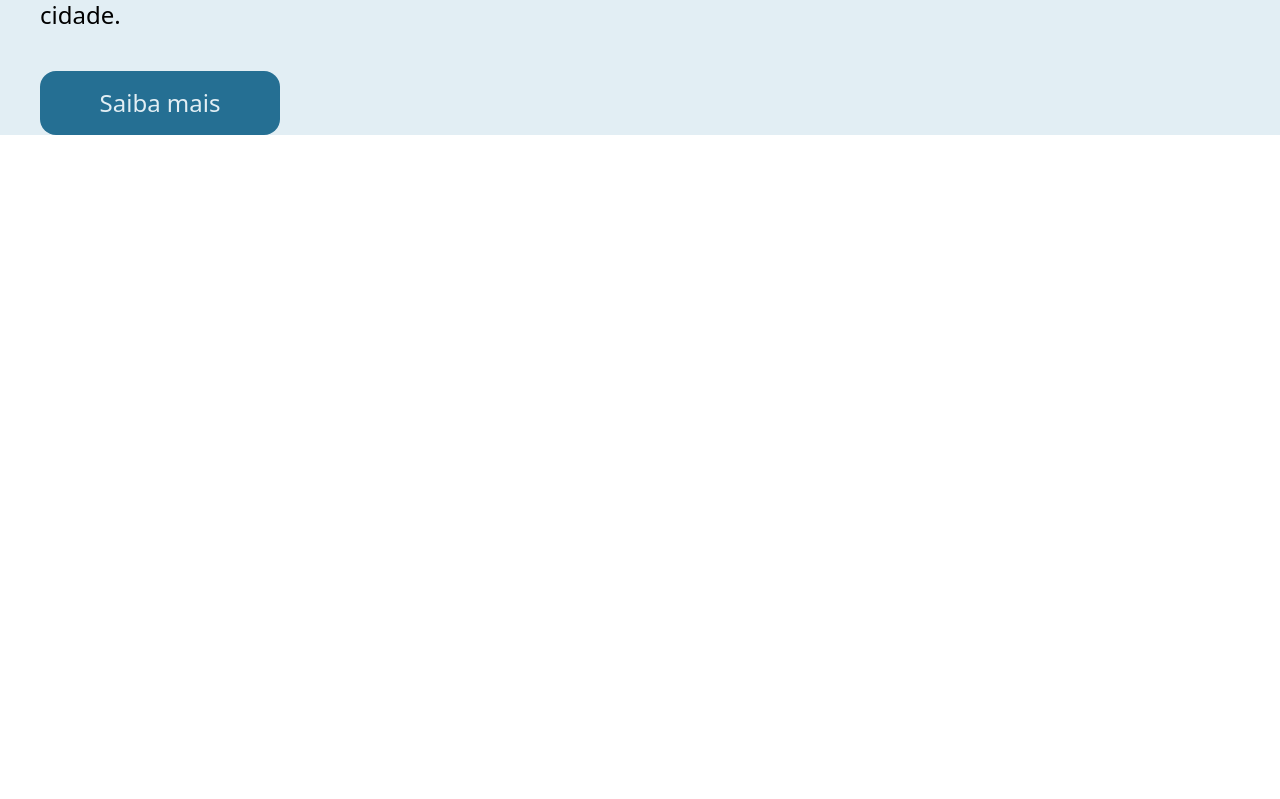
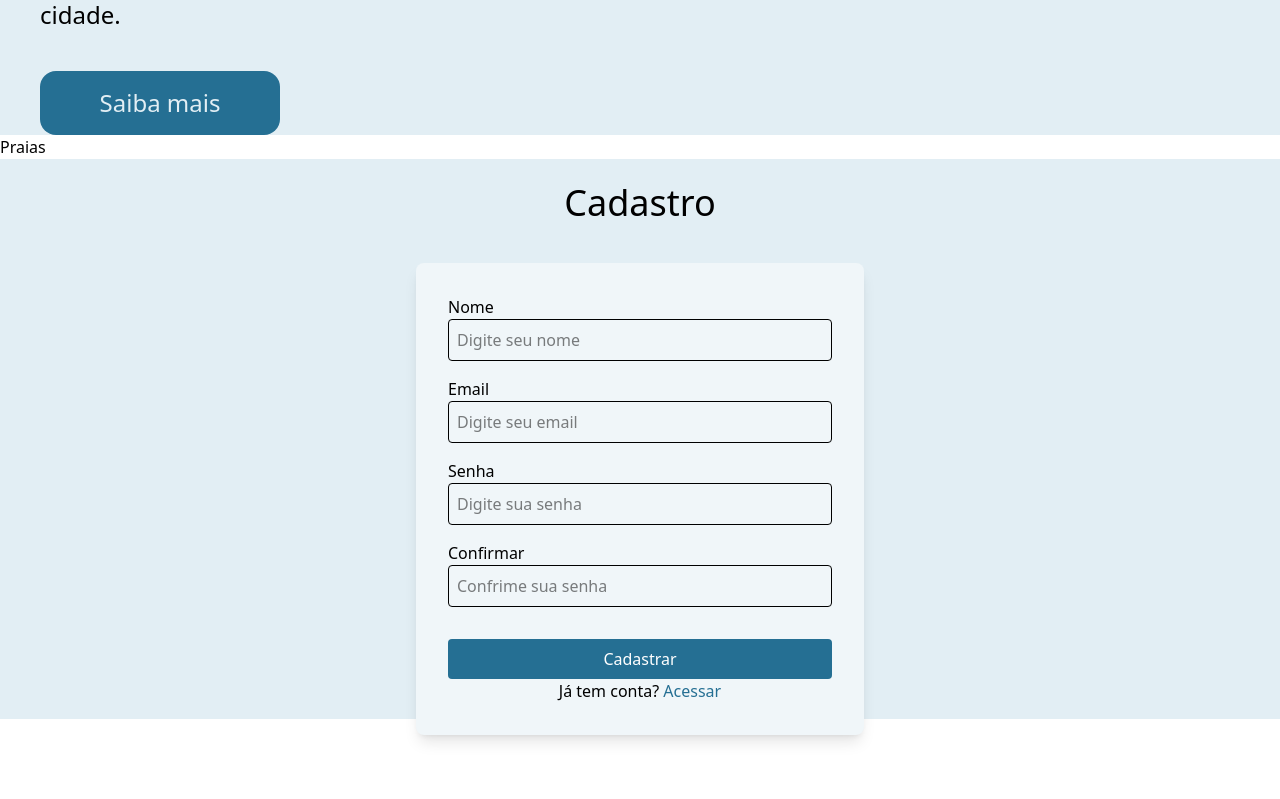
Before and after one commit to Elias700/Rota-do-Mar, a React (Vite) app: page / in a window 1280 px wide. Shown: the part 1741-2540 px from the top of the page. Before the commit the page ends 1876 px from the top, so only its background shows below. Built offline with nearby package versions, Linux system fonts and the light colour scheme; a web font is replaced by a local one.

Commit message:
fix: creation of the SignUp component.

```diff
--- a/src/App.tsx
+++ b/src/App.tsx
@@ -2,7 +2,9 @@
 import Header from './components/Header/Header'
 import Home from './pages/Home/Home'
 import SignIn from './pages/SignIn/SignIn'
+import SignUp from './pages/SignUp/SignUp'
 import Welcome from './pages/Welcome/Welcome'
+import Beaches from './pages/Beaches/Beaches'
 
 import './App.css'
 
@@ -14,6 +16,9 @@ function App() {
       <Header />
       <Home/>
       <Welcome />
+      <Beaches />
+      <SignUp />
+      <SignIn />
     </>
   )
 }
--- a/src/pages/Beaches/Beaches.tsx
+++ b/src/pages/Beaches/Beaches.tsx
@@ -1,7 +1,10 @@
+import BeachesDetail from "../BeachesDetail/BeachesDetail";
+
 const Beaches = () => {
     return (
         <main>
-            <h1>Prais</h1>
+            <h1>Praias</h1>
+            <BeachesDetail />
         </main>
     )
 };
--- a/src/pages/BeachesDetail/BeachesDetail.tsx
+++ b/src/pages/BeachesDetail/BeachesDetail.tsx
@@ -1,10 +1,8 @@
 const BeachesDetail = () => {
     return (
         <section>
-            <div>
-                <h2>Barra</h2>
-                <p>Lorem ipsum dolor sit amet consectetur adipisicing elit. Dicta, vitae doloribus, odio atque earum sit a omnis, quo sequi hic recusandae voluptate culpa quaerat perferendis qui velit. Ad, vero magnam!</p>
-                <button>Ver mais</button>
+            <div className="">
+
             </div>
         </section>
     )
--- /dev/null
+++ b/src/pages/SignUp/SignUp.tsx
@@ -0,0 +1,48 @@
+const SignUp = () => {
+    return (
+        <div className="h-[70vh] flex flex-col items-center justify-center bg-[var(--color-primary-100)]">
+            <h1 className="text-center text-4xl p-10">Cadastro</h1>
+            <form className="flex flex-col w-full max-w-xs sm:max-w-md p-8 rounded-lg shadow-lg bg-[var(--color-primary-50)]">
+                <div className="flex flex-col gap-4">
+
+                    <label htmlFor=""> Nome
+                    <input
+                        type="text"
+                        placeholder="Digite seu nome"
+                        className="border-1 p-2 rounded pla w-full"
+                        />
+                    </label>
+
+                    <label htmlFor=""> Email
+                        <input
+                            type="email"
+                            placeholder="Digite seu email"
+                            className="border-1 p-2 rounded w-full"
+                            />
+                    </label>
+                    <label htmlFor=""> Senha
+                        <input
+                            type="password"
+                            placeholder="Digite sua senha"
+                            className="border-1 p-2 rounded w-full"
+                            />
+                    </label>
+                    <label htmlFor=""> Confirmar
+                        <input
+                            type="password"
+                            placeholder="Confrime sua senha"
+                            className="border-1 p-2 rounded w-full"
+                            />
+                    </label>
+                </div>
+                <div className="flex flex-col items-center mt-8">
+                    <button type="submit"
+                    className="bg-[var(--color-primary-600)] text-white p-2 rounded w-full hover:bg-[var(--color-primary-500)] transition duration-[500ms] cursor-pointer">Cadastrar</button>
+                    <p className="">Já tem conta? <a href="" className="text-[var(--color-primary-600)] hover:underline">Acessar</a></p>
+                </div>
+            </form>
+        </div>
+    )
+};
+
+export default SignUp;
```
Also changed, not shown: src/pages/SignIn/SignIn.tsx (+1 -15 lines).
